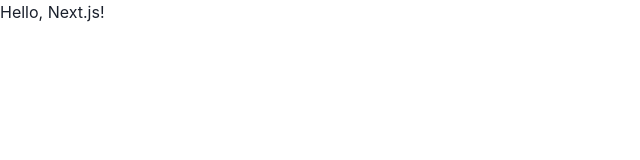
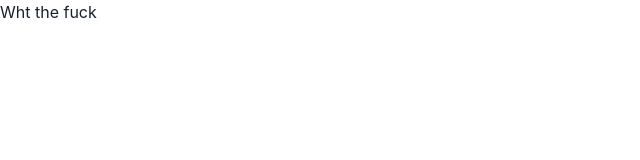
Before and after one commit to sachinio99/Portfolio_Website, a Next.js app: page / in a window 1280 px wide. Shown: the top 160 px of the page, without its empty margins (0-640 px from the left). Built offline with nearby package versions, Linux system fonts and the light colour scheme.

Commit message:
idk what i did

```diff
--- a/app/RootLayout.tsx
+++ b/app/RootLayout.tsx
@@ -1,25 +1,16 @@
-import React, { createContext, ReactNode, useEffect } from 'react';
+import React, { ReactNode } from 'react';
 import { ChakraProvider } from '@chakra-ui/react';
 
 type RootLayoutProps = {
   children: ReactNode;
 };
 
-export const MyContext = createContext<string>('');
+const RootLayout = ({ children }: RootLayoutProps) => {
+  return (
+    <ChakraProvider>
+      {children}
+    </ChakraProvider>
+  );
+};
 
-export default function RootLayout({ children }: RootLayoutProps) {
-  useEffect(() => {
-    if (typeof window !== 'undefined') {
-      // Code to run on the client-side
-      console.log('Running on the client');
-    }
-  }, []);
-
-  return (
-    <MyContext.Provider value="Example Value">
-      <ChakraProvider>
-        {children}
-      </ChakraProvider>
-    </MyContext.Provider>
-  );
-}
+export default RootLayout;
--- /dev/null
+++ b/app/layout.tsx
@@ -0,0 +1,16 @@
+export const metadata = {
+  title: 'Next.js',
+  description: 'Generated by Next.js',
+}
+
+export default function RootLayout({
+  children,
+}: {
+  children: React.ReactNode
+}) {
+  return (
+    <html lang="en">
+      <body>{children}</body>
+    </html>
+  )
+}
--- a/app/page.tsx
+++ b/app/page.tsx
@@ -4,7 +4,8 @@
 export default function Page() {
   return (
     <RootLayout>
-      <h1>Hello, Next.js!</h1>
+      <h1>Wht the fuck
+      </h1>
     </RootLayout>
   );
 }
```
